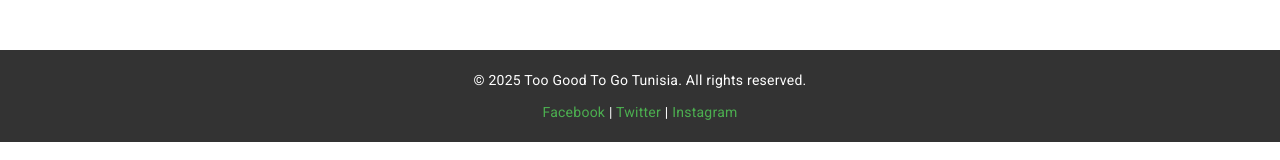
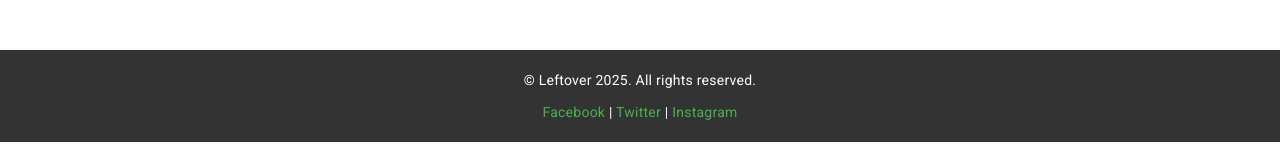
Before and after one commit to BahaBoualii/leftover-web, an Angular app: page / in a window 1280 px wide. Shown: the part 628-788 px from the top of the page. Built offline with nearby package versions, Linux system fonts and the light colour scheme.

Commit message:
add register and login page

```diff
--- a/src/app/pages/landing/landing.component.html
+++ b/src/app/pages/landing/landing.component.html
@@ -36,7 +36,7 @@
 
     <!-- Footer Section -->
     <footer>
-      <p>&copy; 2025 Too Good To Go Tunisia. All rights reserved.</p>
+      <p>&copy; Leftover 2025. All rights reserved.</p>
       <div class="social-links">
         <a href="#">Facebook</a> | <a href="#">Twitter</a> | <a href="#">Instagram</a>
       </div>
```
